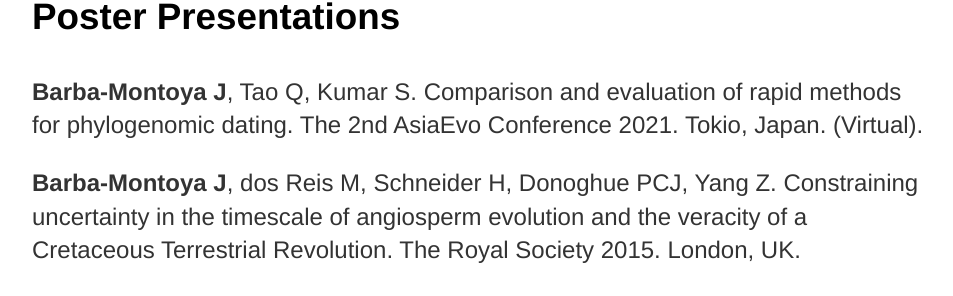
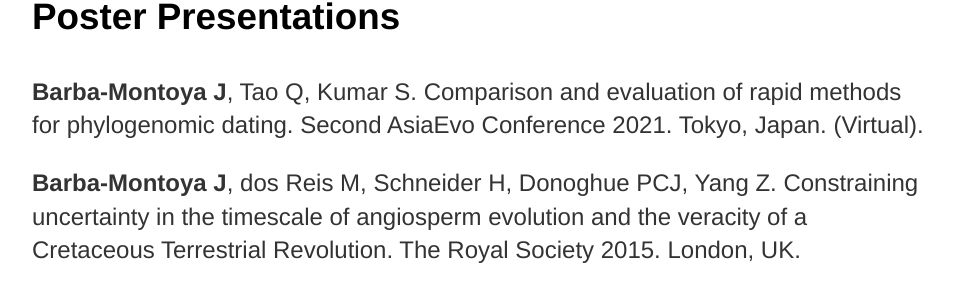
Before and after one commit to josebarbamontoya/josebarbamontoya.github.io, a Jekyll site: the page built from about/index.html, in a window 1280 px wide and 900 px high, scrolled down 4002 px. Shown: the part 182-478 px from the top of the window, without its empty margins (160-1113 px from the left). Built offline with Jekyll 4.4.1, drawn with Linux system fonts in a browser that asks for light colours.

Commit message:
Update index.html

```diff
--- a/about/index.html
+++ b/about/index.html
@@ -48,7 +48,7 @@ title: Jose Barba-Montoya
 		<p><b>Barba-Montoya J</b>, Magallón S, Trejo-Salazar R. Understanding arid Neotropical biodiversity: the timing and diversification rate of tribe Pachycereeae (Cactaceae, Caryophyllales). Botany 2011. St. Louis Missouri, USA. (Canceled).
 
 	<h3>Poster Presentations</h3>
-		<p><b>Barba-Montoya J</b>, Tao Q, Kumar S. Comparison and evaluation of rapid methods for phylogenomic dating. The 2nd AsiaEvo Conference 2021. Tokio, Japan. (Virtual).
+		<p><b>Barba-Montoya J</b>, Tao Q, Kumar S. Comparison and evaluation of rapid methods for phylogenomic dating. Second AsiaEvo Conference 2021. Tokyo, Japan. (Virtual).
 		<p><b>Barba-Montoya J</b>, dos Reis M, Schneider H, Donoghue PCJ, Yang Z. Constraining uncertainty in the timescale of angiosperm evolution and the veracity of a Cretaceous Terrestrial Revolution. The Royal Society 2015. London, UK.
 		<p><b>Barba-Montoya J</b>, dos Reis M, Yang Z. Angiosperm divergence times: a phylogenetic analysis of genome-scale data sets. UK Plant Evolution 2014. Edinburgh, UK.
 		<p><b>Barba-Montoya J</b>, dos Reis M, Yang Z. Angiosperm divergence times: a phylogenetic analysis of genome-scale data sets. LERN 2014. London, UK. (Best poster award winner).
```
